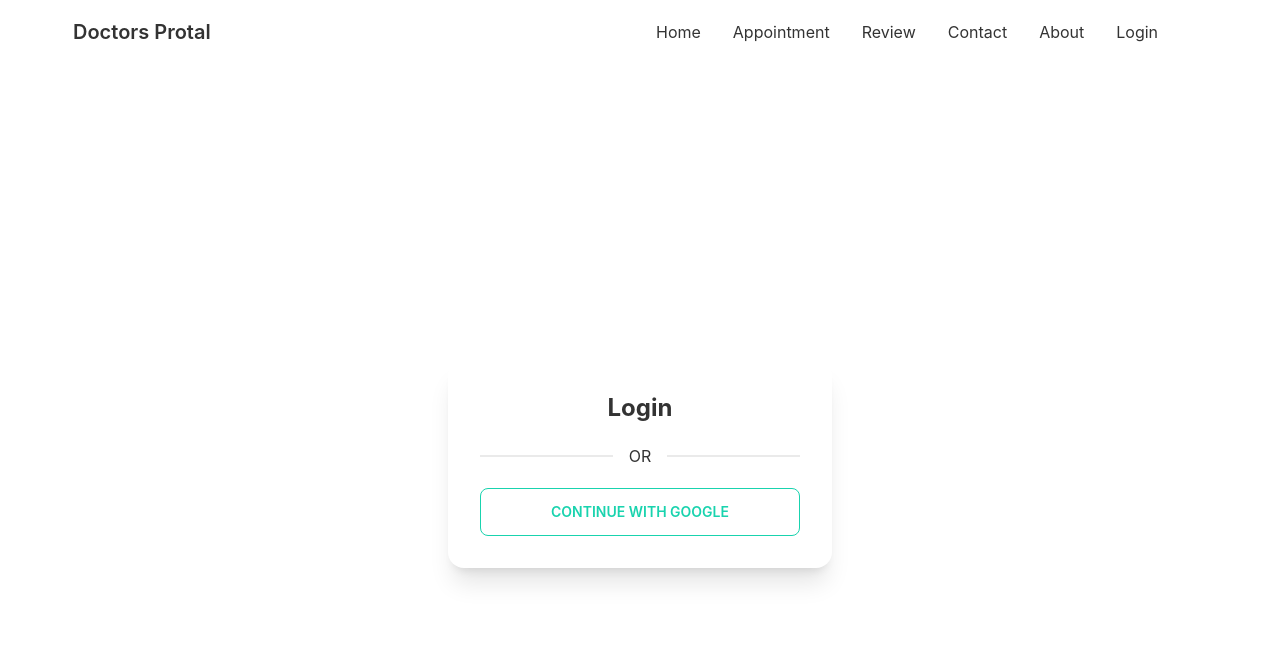
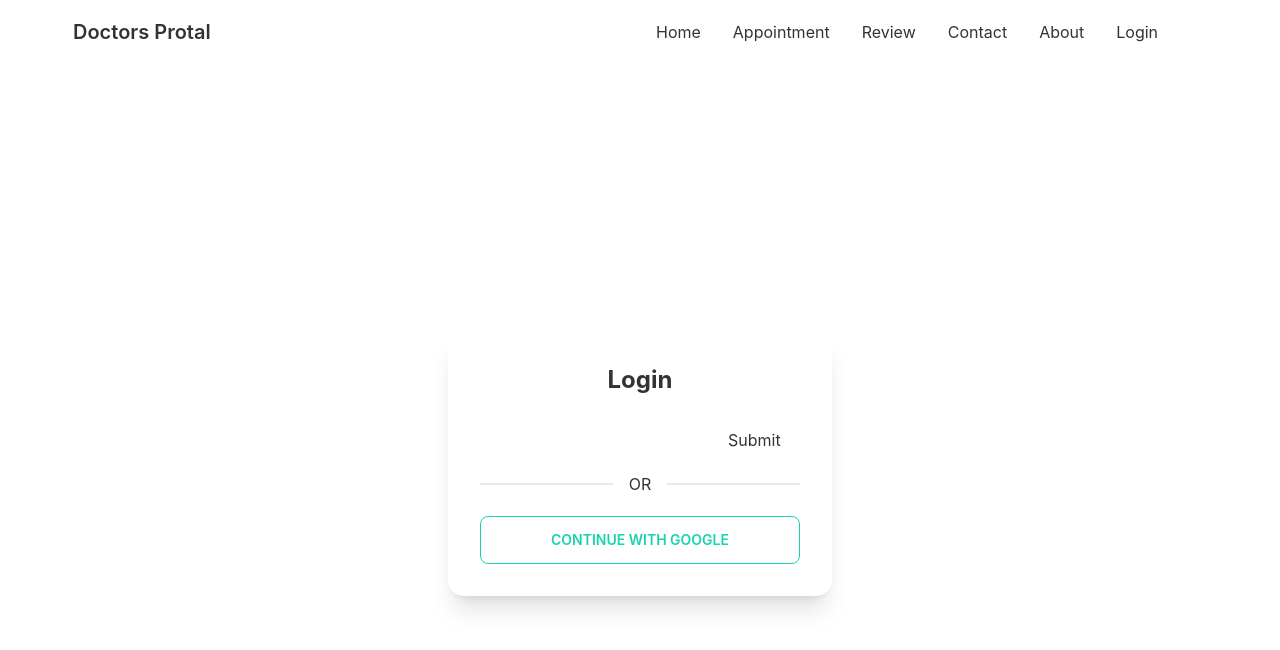
Before and after one commit to arifphero4/medical-project-client, a React (Create React App) app: page /login in a window 1280 px wide. Shown: the top 650 px of the page. Built offline with nearby package versions, Linux system fonts and the light colour scheme; no server answers.

Commit message:
installed react hook form for login

```diff
--- a/package.json
+++ b/package.json
@@ -13,6 +13,7 @@
     "react-day-picker": "^8.0.5",
     "react-dom": "^18.1.0",
     "react-firebase-hooks": "^5.0.3",
+    "react-hook-form": "^7.31.1",
     "react-router-dom": "^6.3.0",
     "react-scripts": "5.0.1",
     "web-vitals": "^2.1.4"
--- a/src/Pages/Login/Login.js
+++ b/src/Pages/Login/Login.js
@@ -1,17 +1,33 @@
 import React from "react";
 import auth from "../../firebase.init";
 import { useSignInWithGoogle } from "react-firebase-hooks/auth";
+import { useForm } from "react-hook-form";
 
 const Login = () => {
   const [signInWithGoogle, user, loading, error] = useSignInWithGoogle(auth);
+  const {
+    register,
+    formState: { errors },
+    handleSubmit,
+  } = useForm();
   if (user) {
     console.log(user);
   }
+  const onSubmit = (data) => console.log(data);
   return (
     <div className="flex h-screen justify-center items-center">
       <div className="card w-96 bg-base-100 shadow-xl">
         <div className="card-body">
           <h2 className="text-center text-2xl font-bold">Login</h2>
+          <form onSubmit={handleSubmit(onSubmit)}>
+            <input {...register("firstName", { required: true })} />
+            {errors.firstName?.type === "required" && "First name is required"}
+
+            <input {...register("lastName", { required: true })} />
+            {errors.lastName && "Last name is required"}
+
+            <input type="submit" />
+          </form>
           <div className="divider">OR</div>
           <button
             onClick={() => signInWithGoogle()}
```
Also changed, not shown: 1 other file (tests, documents, lock files or other folders).
